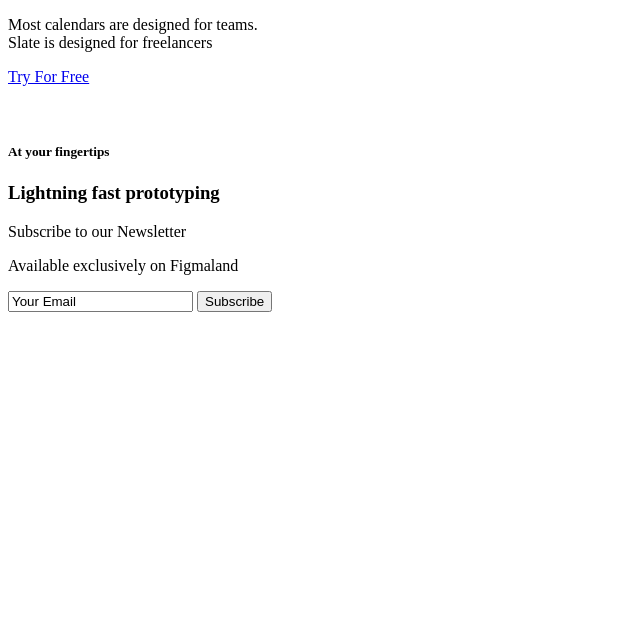
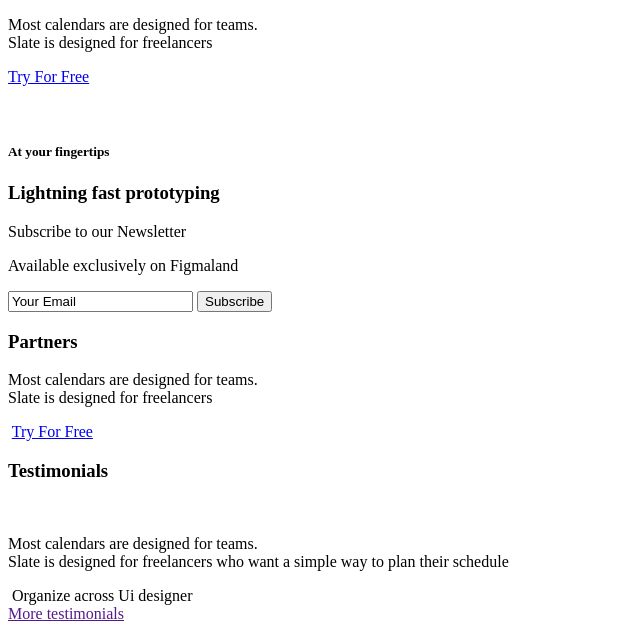
Before and after one commit to anastasia-hridina/1193-webproject, a plain HTML site: page index.html in a window 1280 px wide. Shown: the part 1422-2053 px from the top of the page, without its empty margins (0-640 px from the left). Before the commit the page ends 1742 px from the top, so only its background shows below. Drawn offline with Linux system fonts and the light colour scheme.

Commit message:
Testimonials

```diff
--- a/index.html
+++ b/index.html
@@ -124,6 +124,29 @@
           </div>
         </div>
       </section>
+      <section>
+        <div>
+              <h3>Partners</h3>
+        <p>Most calendars are designed for teams. <br> Slate is designed for freelancers</p>
+        <img src="" alt="">
+        <a href="#">Try For Free</a>
+        </div>
+      </section>
+      <section>
+        <div>
+          <h3>Testimonials</h3>
+          <img src="" alt="">
+          <p>Most calendars are designed for teams. <br> Slate is designed for freelancers who want a simple way to plan their schedule</p>
+          <div>
+            <img src="" alt="">
+            <span>Organize across</span>
+            <span>Ui designer</span>
+          </div>
+          <div>
+            <a href="">More testimonials</a>
+          </div>
+        </div>
+      </section>
     </main>
   </body>
 </html>
```
